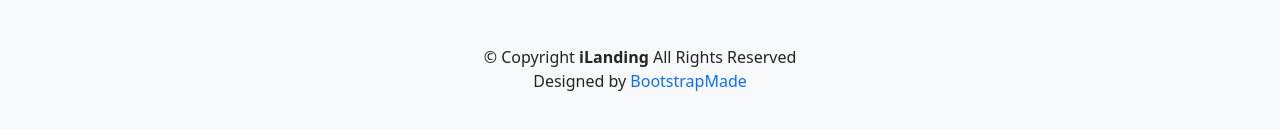
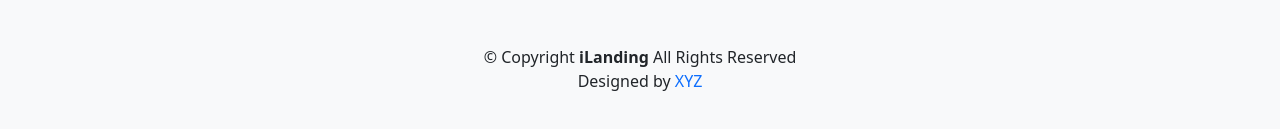
Before and after one commit to Dev-2335/iLanding, a plain HTML site: page index.html in a window 1280 px wide. Shown: the part 7904-8033 px from the top of the page. Drawn offline with nearby package versions, Linux system fonts and the light colour scheme.

Commit message:
Update index.html

```diff
--- a/index.html
+++ b/index.html
@@ -1007,8 +1007,8 @@
             <div class="row text-center mt-4">
                 <div class="col-12">
                     <p class="mb-0">&copy; Copyright <strong>iLanding</strong> All Rights Reserved</p>
-                    <p>Designed by <a href="https://bootstrapmade.com/"
-                            class="text-decoration-none text-primary">BootstrapMade</a></p>
+                    <p>Designed by <a href="#"
+                            class="text-decoration-none text-primary">XYZ</a></p>
                 </div>
             </div>
         </div>
```
